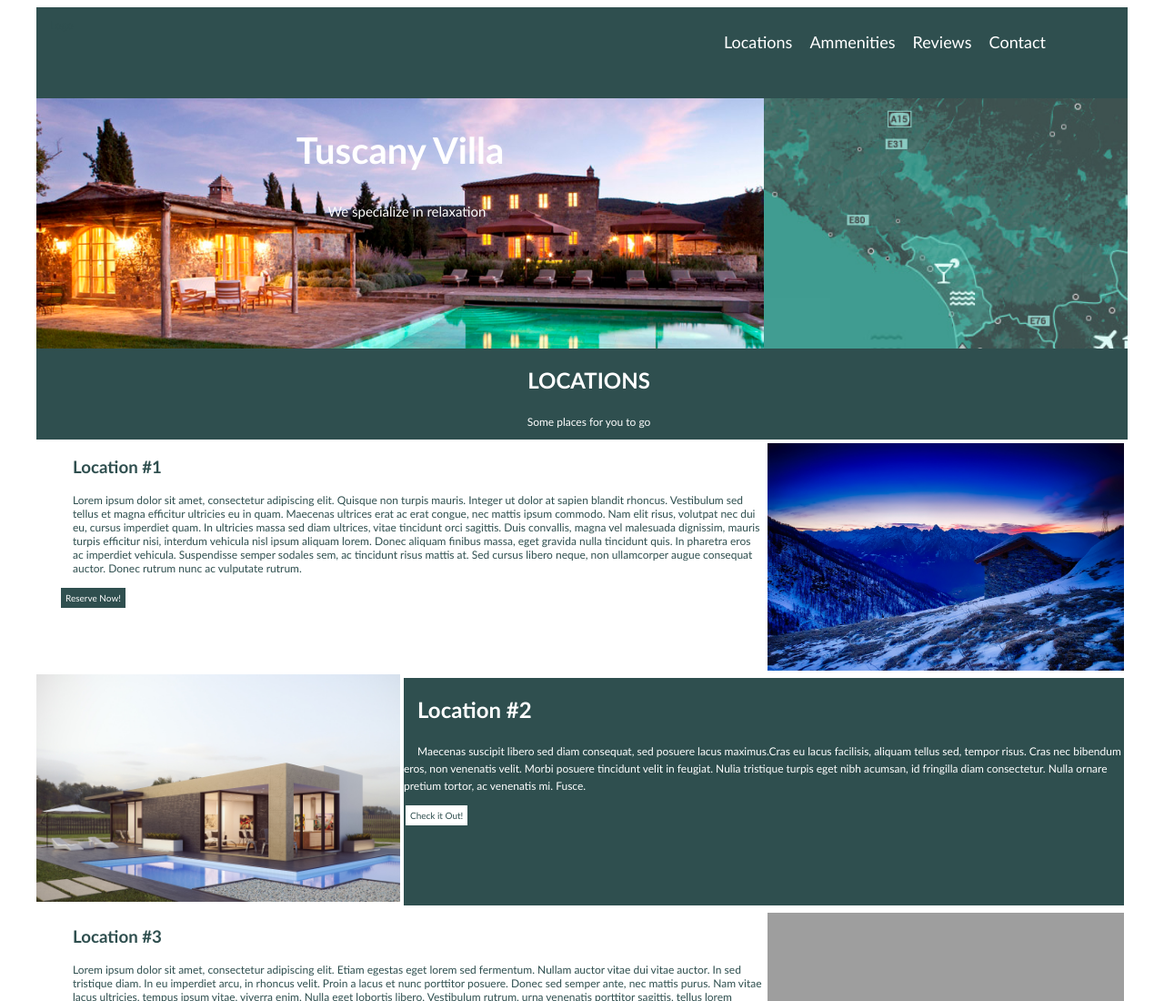
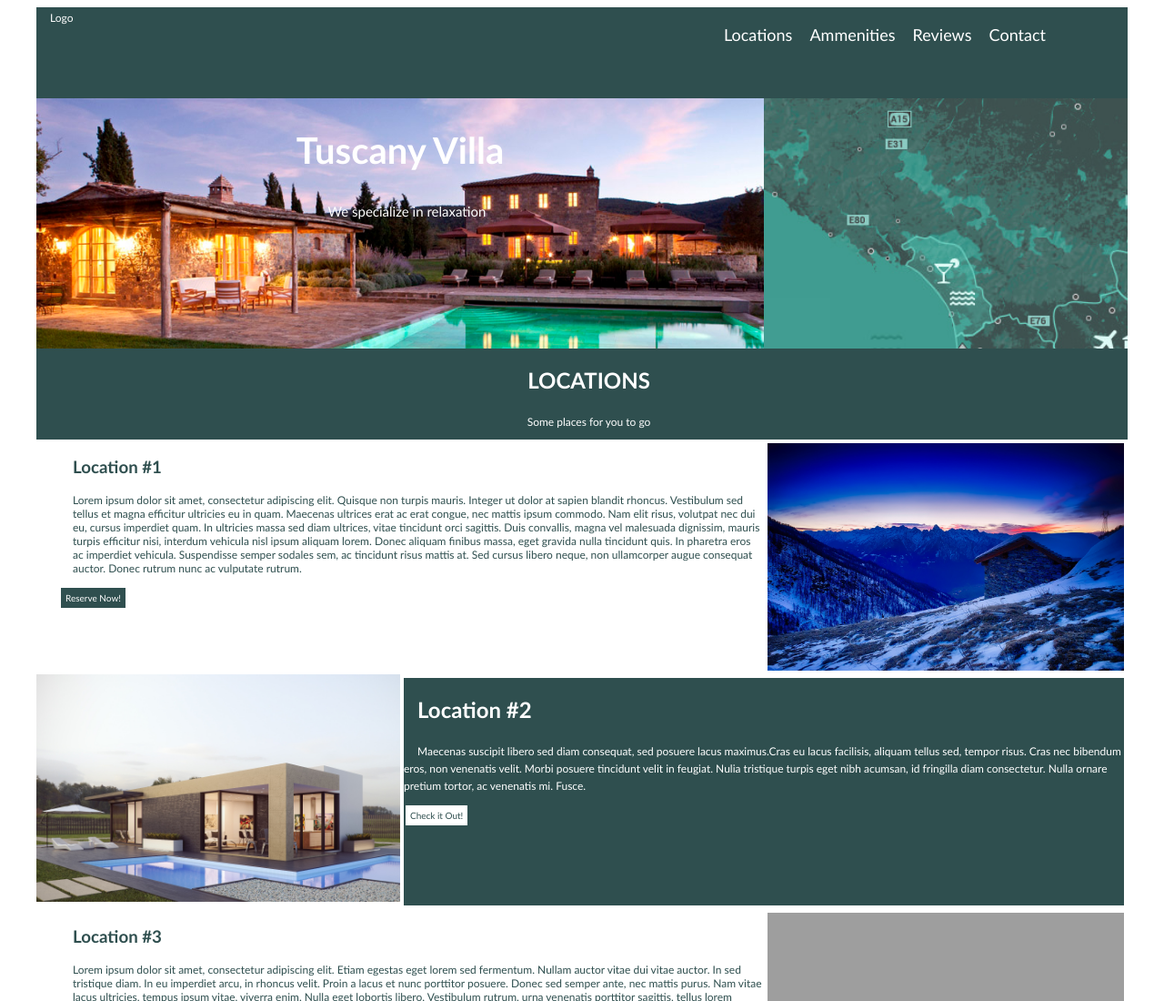
Before and after one commit to PDunipace22/TuscanyVilla, a plain HTML site: page TuscanyVilla/index.html in a window 1280 px wide. Shown: the top 1100 px of the page at 91% size. Drawn offline with Linux system fonts and the light colour scheme; grey boxes are pictures that could not be loaded.

Commit message:
Final Commit

```diff
--- a/TuscanyVilla/index.html
+++ b/TuscanyVilla/index.html
@@ -8,7 +8,7 @@
 <body>
     <div class="container">
         <section class="grid-item grid-item-1">
-            <p>Logo</p>
+            <p3>Logo</p3>
             <nav>
                 <ul>
                     <li><a>Locations</a></li>
```
Also changed, not shown: TuscanyVilla/Style.css (+1 -23 lines).
